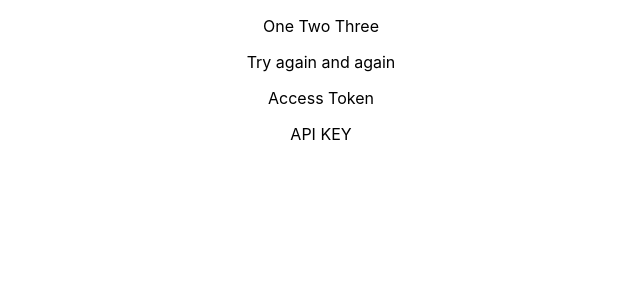
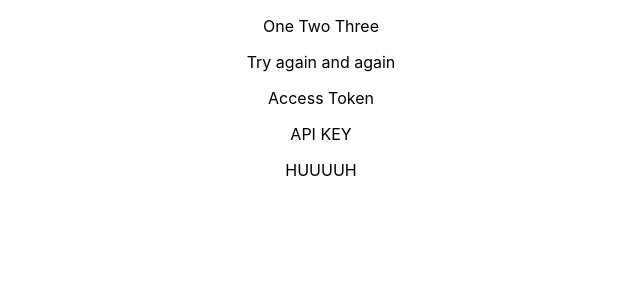
Before and after one commit to gertie-sheshe/one-app, a React (Create React App) app: page / in a window 1280 px wide. Shown: the top 300 px of the page, without its empty margins (319-959 px from the left). Built offline with nearby package versions, Linux system fonts and the light colour scheme.

Commit message:
last last

```diff
--- a/src/App.js
+++ b/src/App.js
@@ -11,6 +11,7 @@ function App() {
       <p>Try again and again</p>
   <p>Access Token {process.env.REACT_APP_NAME_ONE}</p>
   <p>API KEY {process.env.REACT_APP_NAME_TWO}</p>
+  <p>HUUUUH</p>
     </div>
   );
 }
```
